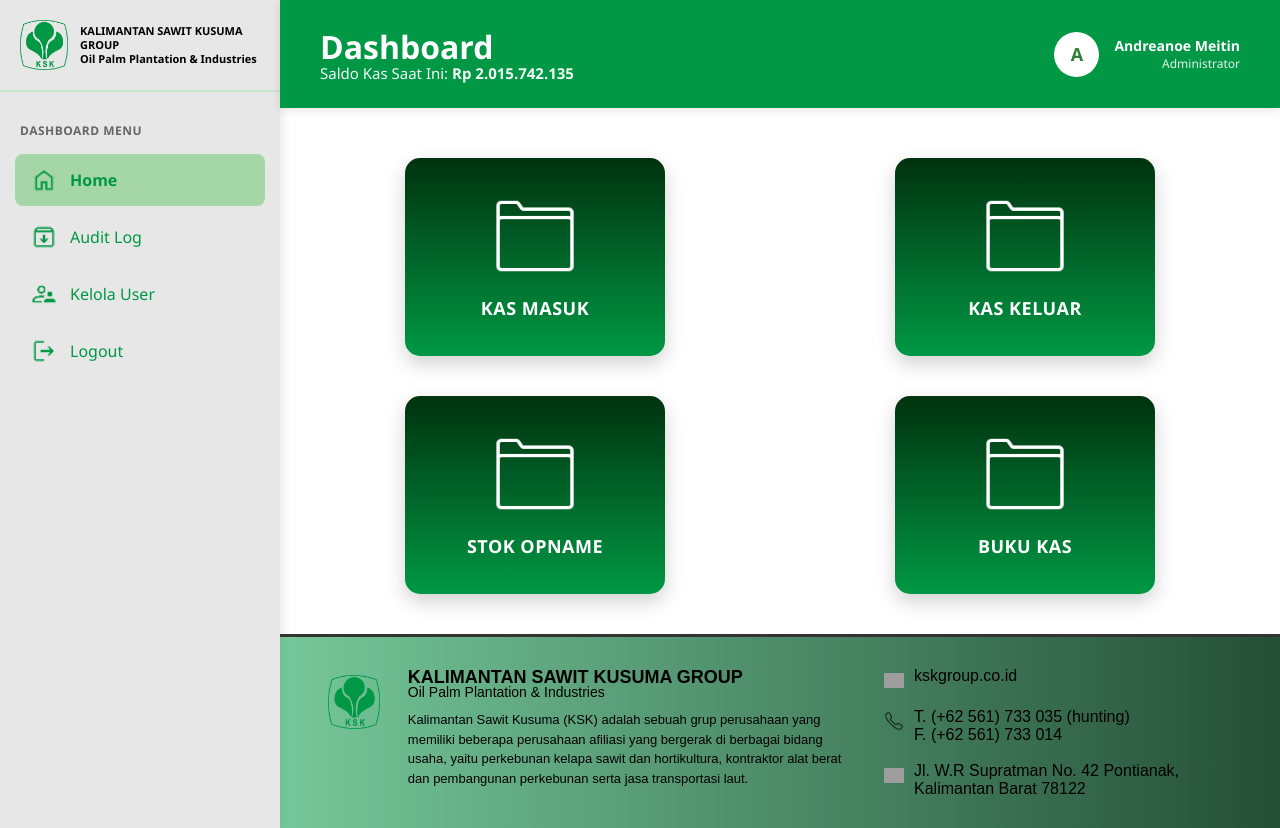
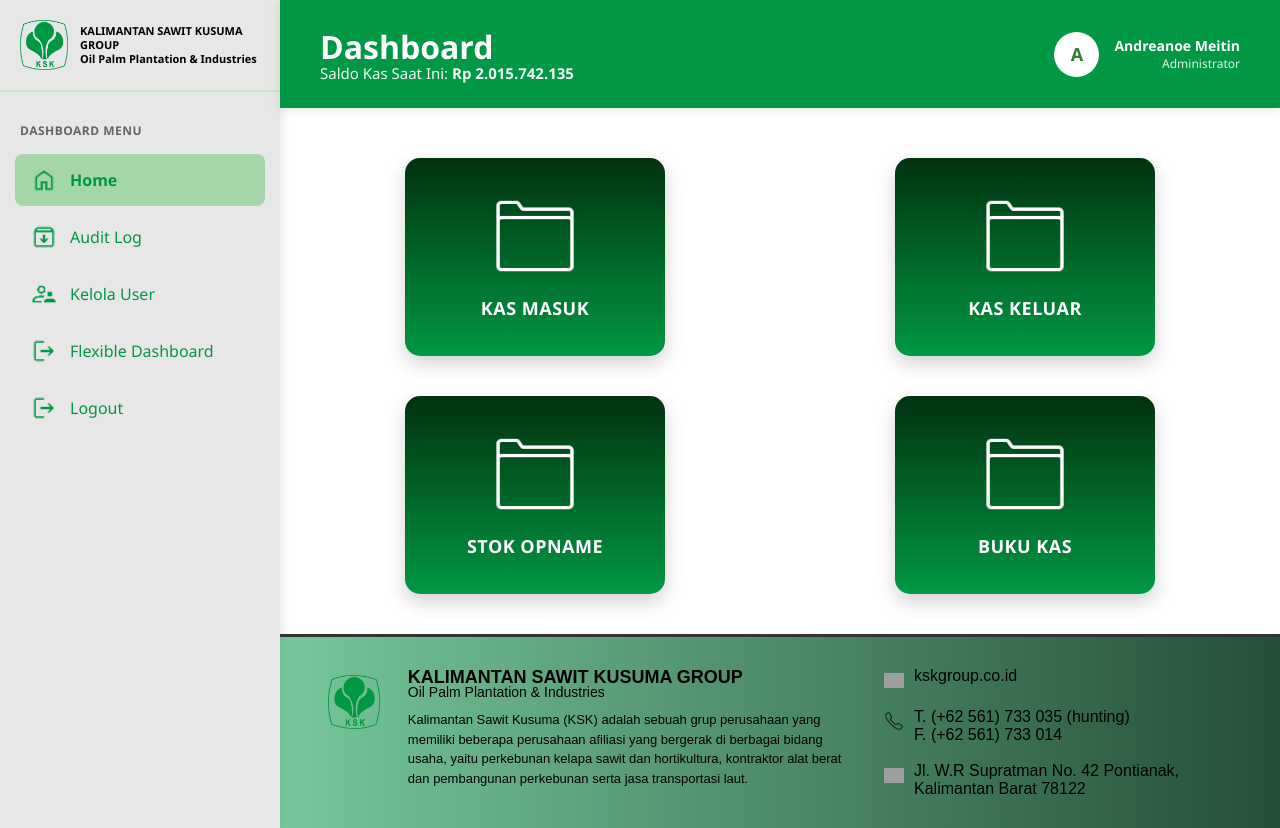
Before and after one commit to Andrea-naa/cashier-project, a PHP site: page /dashboard.php in a window 1280 px wide. Run offline with PHP 8.4, Linux system fonts and the light colour scheme; a user stored in the database is signed in; data comes from the database, SQL or seed files in the repository; grey boxes are pictures that could not be loaded.

Commit message:
mindahin struktur tabel yang ada di menu kemudian nambahin 1 menu lagi untuk di sidebar menu

```diff
--- a/dashboard.php
+++ b/dashboard.php
@@ -463,6 +463,12 @@
             </li>
             <?php endif; ?>
             <li class="menu-item">
+                <a href="dashboard2.php">
+                    <img src="assets/gambar/icon/logout.png" class="menu-icon">
+                    <span>Flexible Dashboard</span>
+                </a>
+            </li>
+            <li class="menu-item">
                 <a href="logout.php">
                     <img src="assets/gambar/icon/logout.png" class="menu-icon">
                     <span>Logout</span>
```
